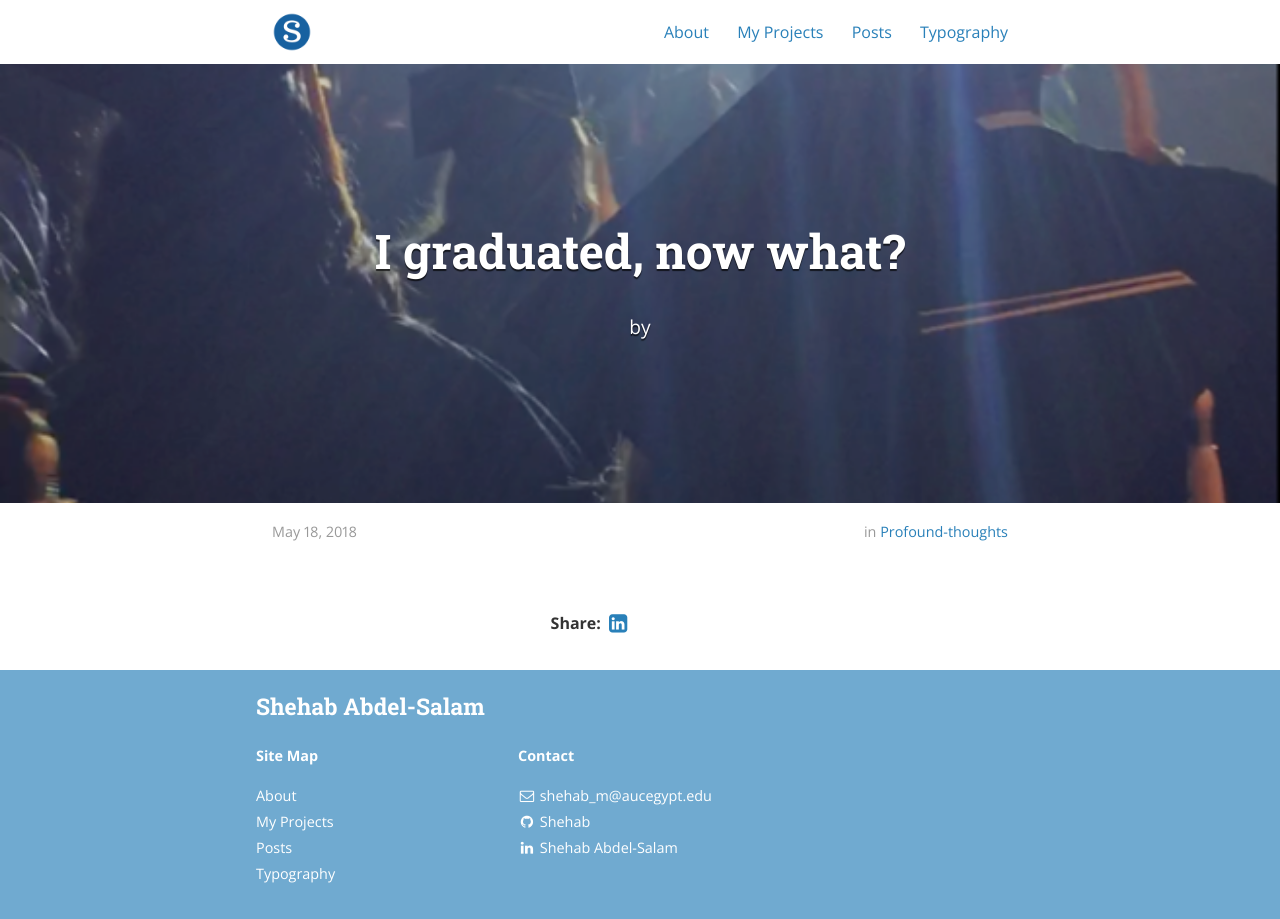
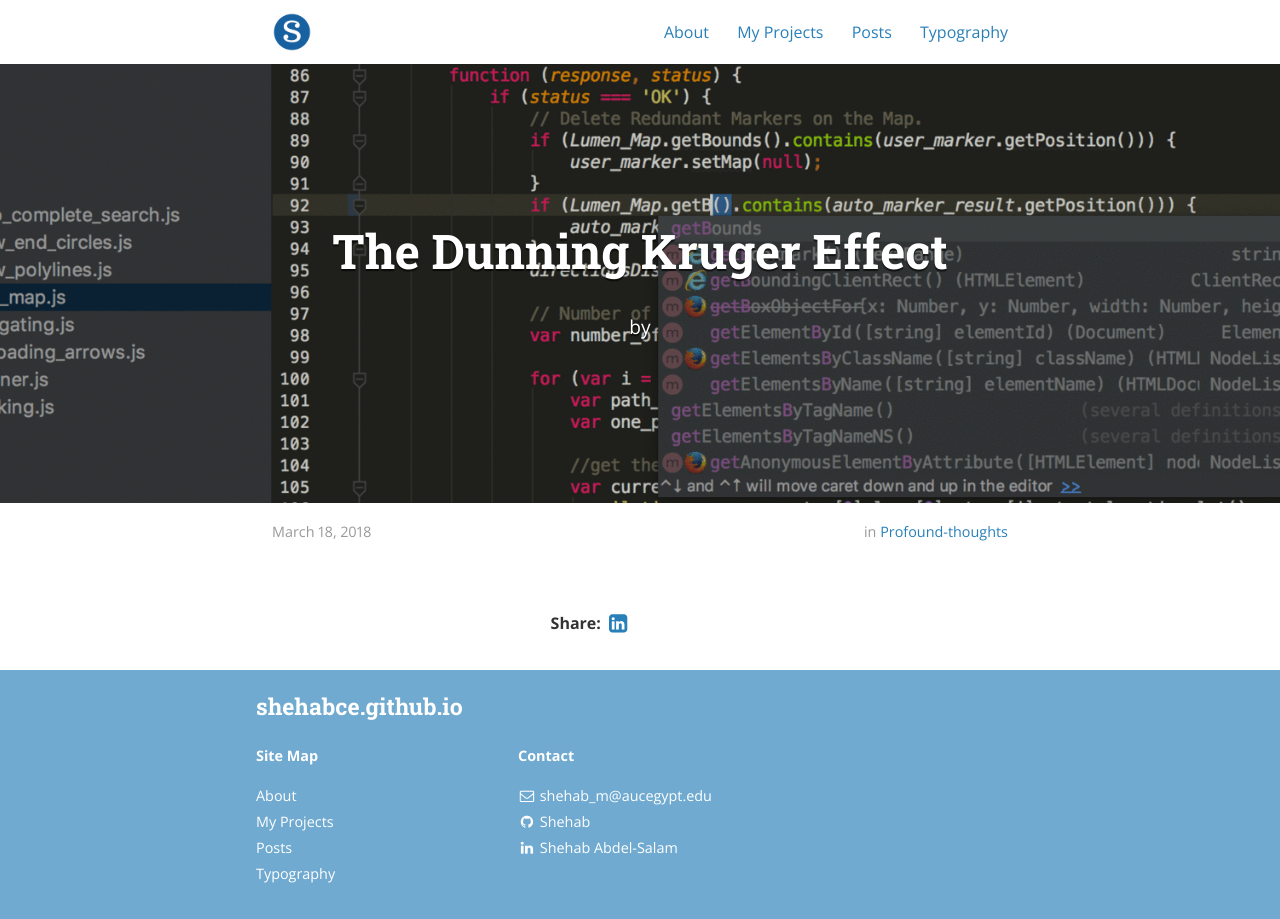
Before and after one commit to ShehabCE/shehabce.github.io, a Jekyll site: the page built from _posts/2018-08-13-The-Dunning-Kruger-effect.markdown, in a window 1280 px wide. Built offline with Jekyll 4.4.1, drawn with Linux system fonts in a browser that asks for light colours; nearby versions of some CDN libraries.

Commit message:
playing with snippets.

```diff
--- a/_config.yml
+++ b/_config.yml
@@ -9,7 +9,7 @@ exclude:
   - "/vendor/"
 
 # Site settings
-title: Shehab Abdel-Salam
+# title: Shehab Abdel-Salam
 subtitle: "Writing articles, writing code. Love them both equally."
 email: shehab_m@aucegypt.edu
 name: Shehab Abdel-Salam
--- a/_posts/2018-04-18-four-benefits-of-waking-up-at-6-am.markdown
+++ b/_posts/2018-04-18-four-benefits-of-waking-up-at-6-am.markdown
@@ -4,7 +4,7 @@ title:  "Four Benefits of waking up at 6 AM"
 date:   2018-04-18 04:12:00
 <!-- author: Shehab -->
 categories: Profound-Thoughts
-<!-- cover:  "/assets/i-graduated.png" -->
+cover:  "/assets/i-graduated.png"
 ---
 
 Ever felt the ambition and the eagerness to do or learn a lot of things in parallel but always end up struggling because you don't have free time? You're shooting down many goals because of lack of time, or at least that's what we think it is. With all the available technologies to use and ideas we dream of, we fantasize of how to become a "perfect" self. Everyone has his/her own definition of perfectionism like having strict diet plans, regimented workout schedules, flawless relationships, glorified tracks of work, you name it. But being a perfectionist is a flawed concept because there is no such thing as perfection. There is however, enjoyment, risk-taking, mistake-making, learning, hard-working, and enjoyment once more. We all want to do many things at the same time, but what we need to do is, relax, not stress out, drop the "Perfectionist" Hat and wear the "Hard Worker" Hat, prioritize what we want to do, and work towards it without being afraid of making mistakes. But why am I writing about benefits of waking up early? Because regulated sleep cycle is a catalyst to achieve goals we desire. If you sleep properly, you won't struggle with "lack of time". And I believe there are four amazing outcomes when it comes to waking up early.
--- a/_posts/2018-08-13-The-Dunning-Kruger-effect.markdown
+++ b/_posts/2018-08-13-The-Dunning-Kruger-effect.markdown
@@ -1,8 +1,8 @@
 ---
 layout: post
-title:  "I graduated, now what?"
-date:   2018-05-18 05:43:29
+title:  "The Dunning Kruger Effect"
+date:   2018-03-18 08:40:00
 <!-- author: Shehab -->
 categories: Profound-Thoughts
-cover:  "/assets/i-graduated.png"
+cover:  "/assets/ides-do-hurt.png"
 ---
--- a/_posts/2018-10-08-Detecting-A-Cycle-In-A-Directed-Graph.markdown
+++ b/_posts/2018-10-08-Detecting-A-Cycle-In-A-Directed-Graph.markdown
@@ -5,7 +5,7 @@ date:   2018-03-18 08:40:00
 <!-- author: Shehab -->
 categories: Technical
 tags: Algorithms
-<!-- cover:  "/assets/ides-do-hurt.png" -->
+cover:  "/assets/ides-do-hurt.png"
 ---
 
 
```
